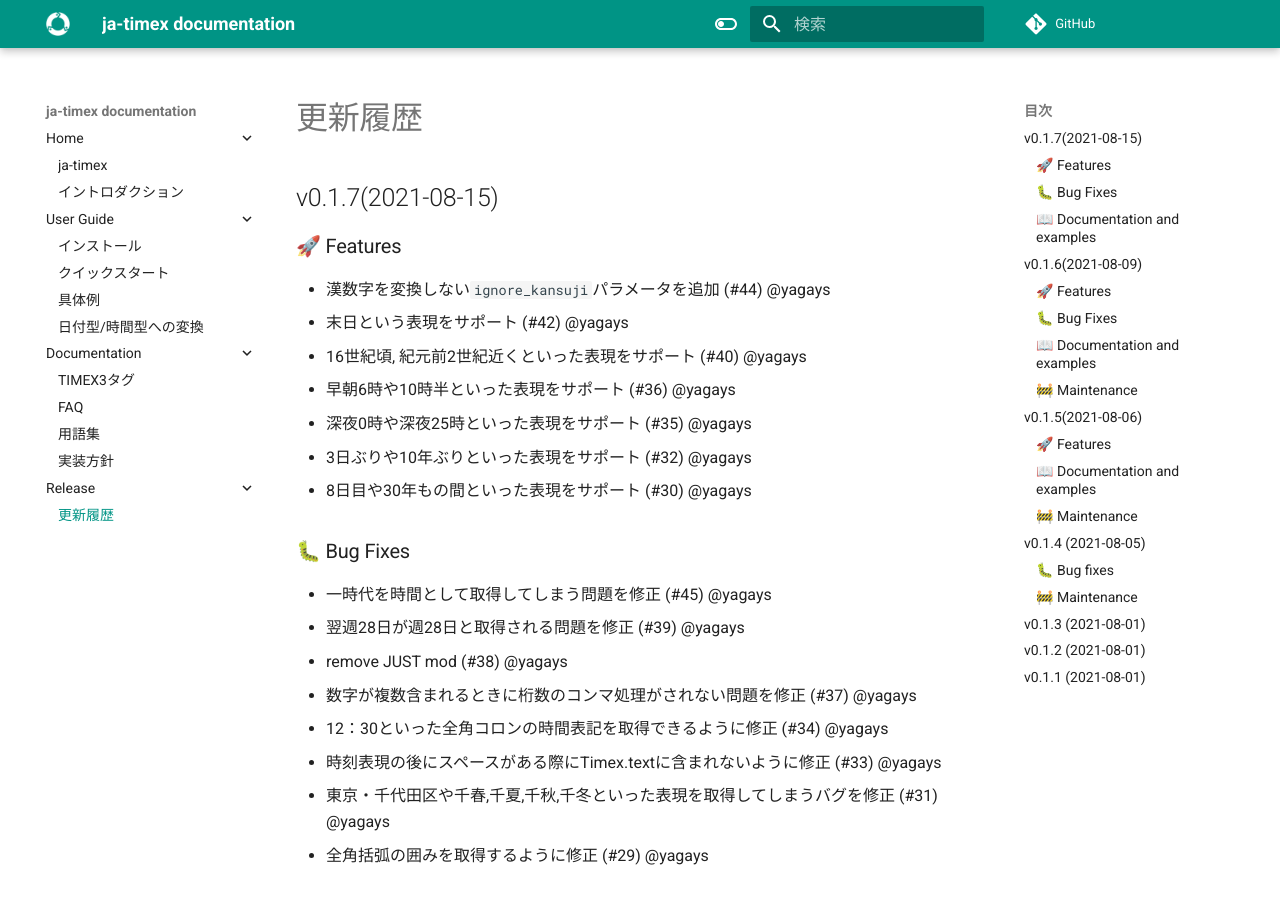
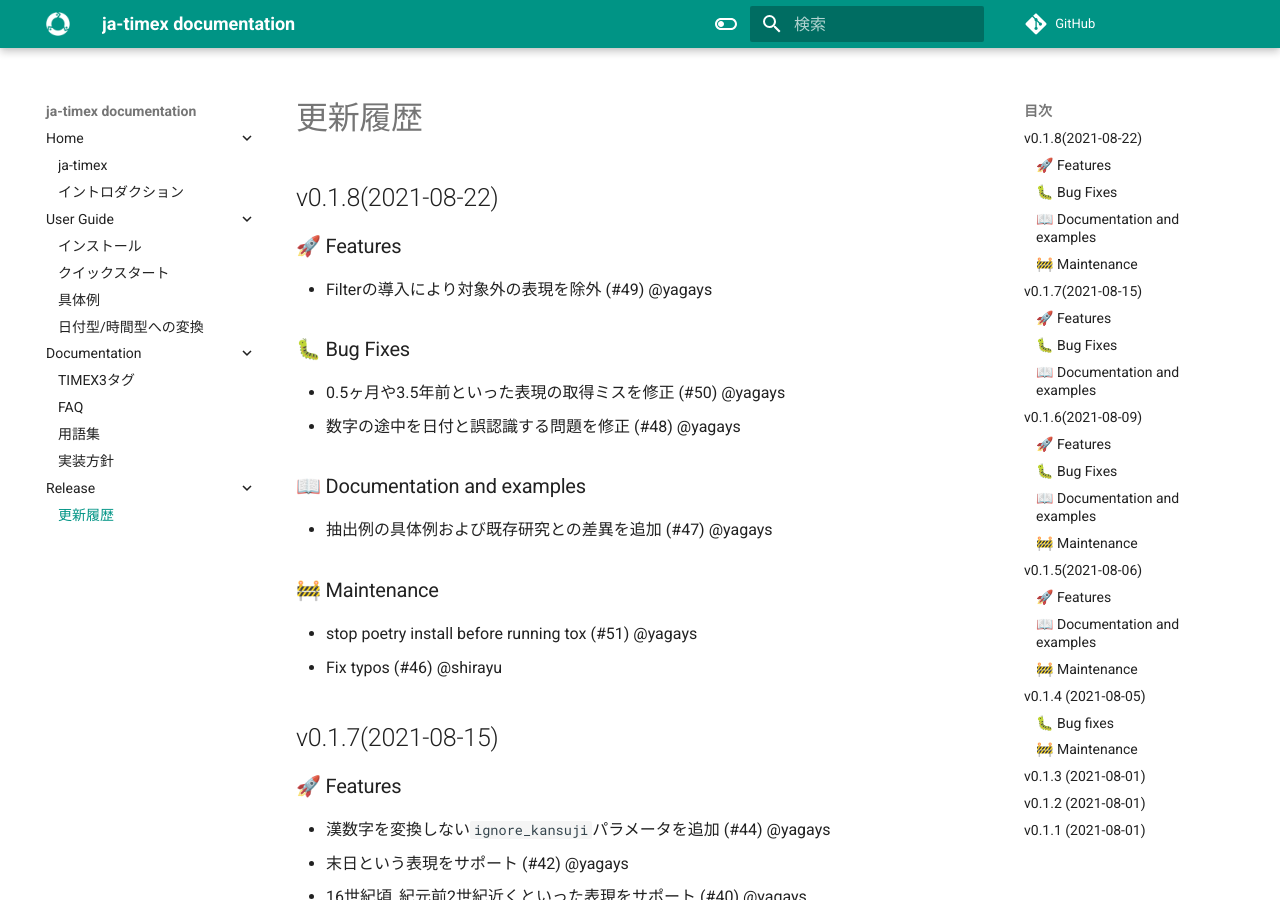
Before and after one commit to yagays/ja-timex, an MkDocs documentation site: the page built from docs/docs/changelog.md, in a window 1280 px wide and 900 px high. Built offline with MkDocs 1.6.1 and Material for MkDocs 9.7.7, drawn with Linux system fonts in a browser that asks for light colours; comment, search, counter and statistics services are not loaded.

Commit message:
bump version to 0.1.8

```diff
--- a/docs/docs/changelog.md
+++ b/docs/docs/changelog.md
@@ -1,4 +1,24 @@
 # 更新履歴
+
+## v0.1.8(2021-08-22)
+
+### 🚀 Features
+
+* Filterの導入により対象外の表現を除外 (#49) @yagays
+
+### 🐛 Bug Fixes
+
+* 0.5ヶ月や3.5年前といった表現の取得ミスを修正 (#50) @yagays
+* 数字の途中を日付と誤認識する問題を修正 (#48) @yagays
+
+### 📖 Documentation and examples
+
+* 抽出例の具体例および既存研究との差異を追加 (#47) @yagays
+
+### 🚧 Maintenance
+
+* stop poetry install before running tox (#51) @yagays
+* Fix typos (#46) @shirayu
 
 ## v0.1.7(2021-08-15)
 
--- a/pyproject.toml
+++ b/pyproject.toml
@@ -1,6 +1,6 @@
 [tool.poetry]
 name = "ja-timex"
-version = "0.1.7"
+version = "0.1.8"
 description = "Analyze and parse natural language temporal expression from Japanese sentences"
 authors = ["Yuki Okuda <y.okuda@dr-ubie.com>"]
 license = "MIT"
```
